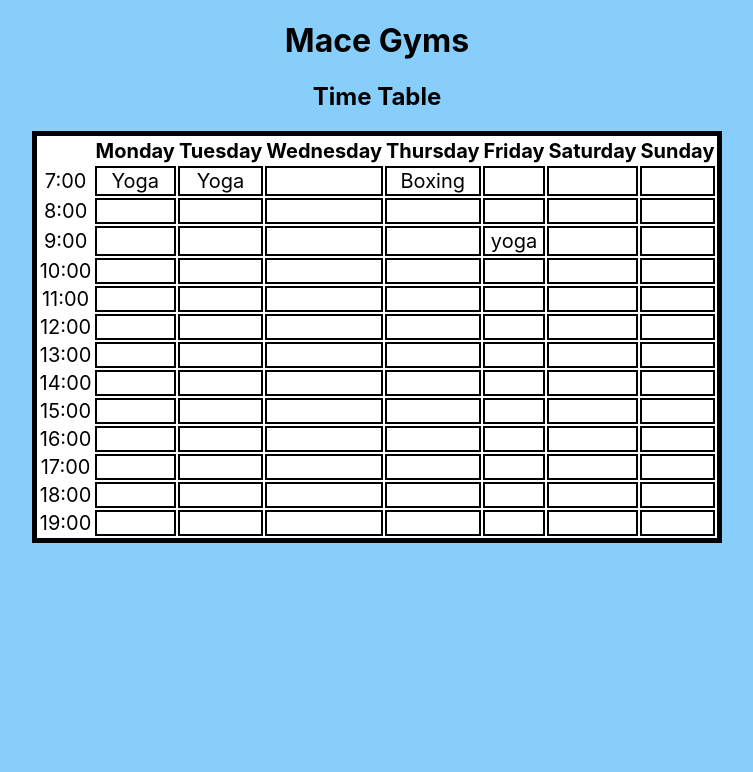
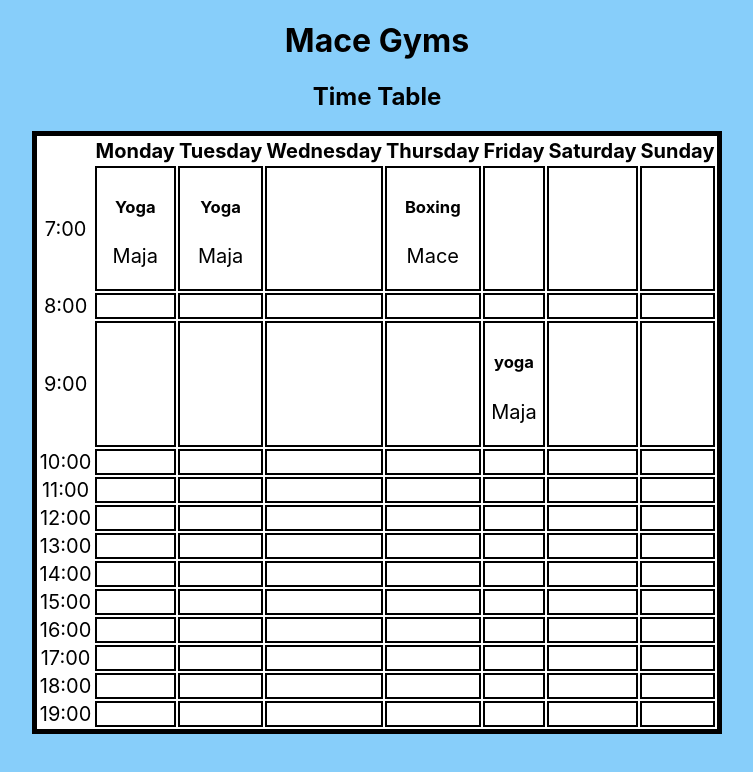
Before and after one commit to mace-akkari/maceGyms-React, a React (Create React App) app: page / in a window 1280 px wide. Shown: the top 772 px of the page, without its empty margins (263-1016 px from the left). Built offline with nearby package versions, Linux system fonts and the light colour scheme.

Commit message:
Add detailed appointment info

```diff
--- a/src/Timetable.js
+++ b/src/Timetable.js
@@ -8,10 +8,16 @@ const getAppointment = (day, hour, appointments) => {
 
 const columnHeaders = (days) => ['', ...days].map(day => <th key={day}>{day}</th>);
 
+const slot = (appointment) => (
+  <>
+    <h5>{appointment.description}</h5>
+    <p>{appointment.instructor}</p>
+  </>
+)
 const columns = (days, hour, appointments) => {
   const getDay = (day, index) => {
     const appointment = getAppointment(index, hour, appointments);
-    return (<td key={day}>{ appointment ? appointment.description : null }</td>)
+    return (<td key={day}>{ appointment ? slot(appointment) : null }</td>)
   }
   return (
     <>
```
